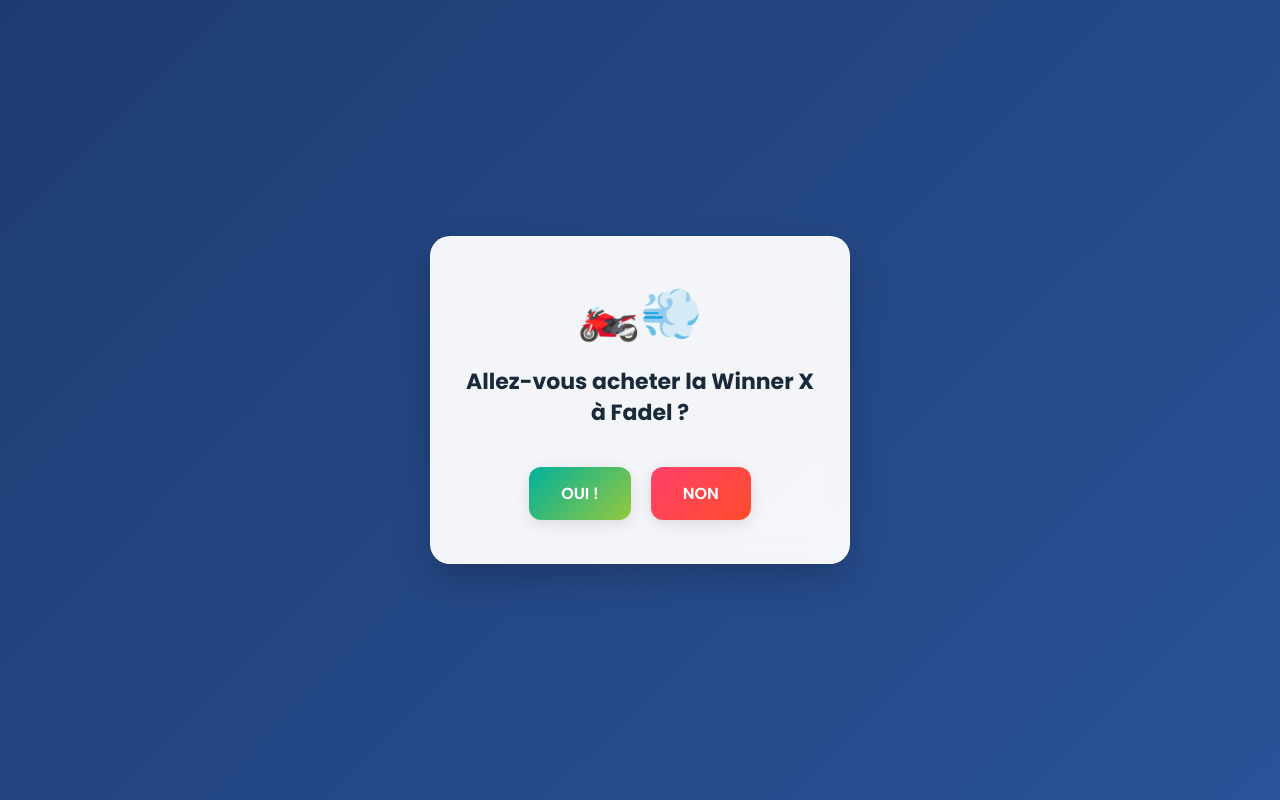
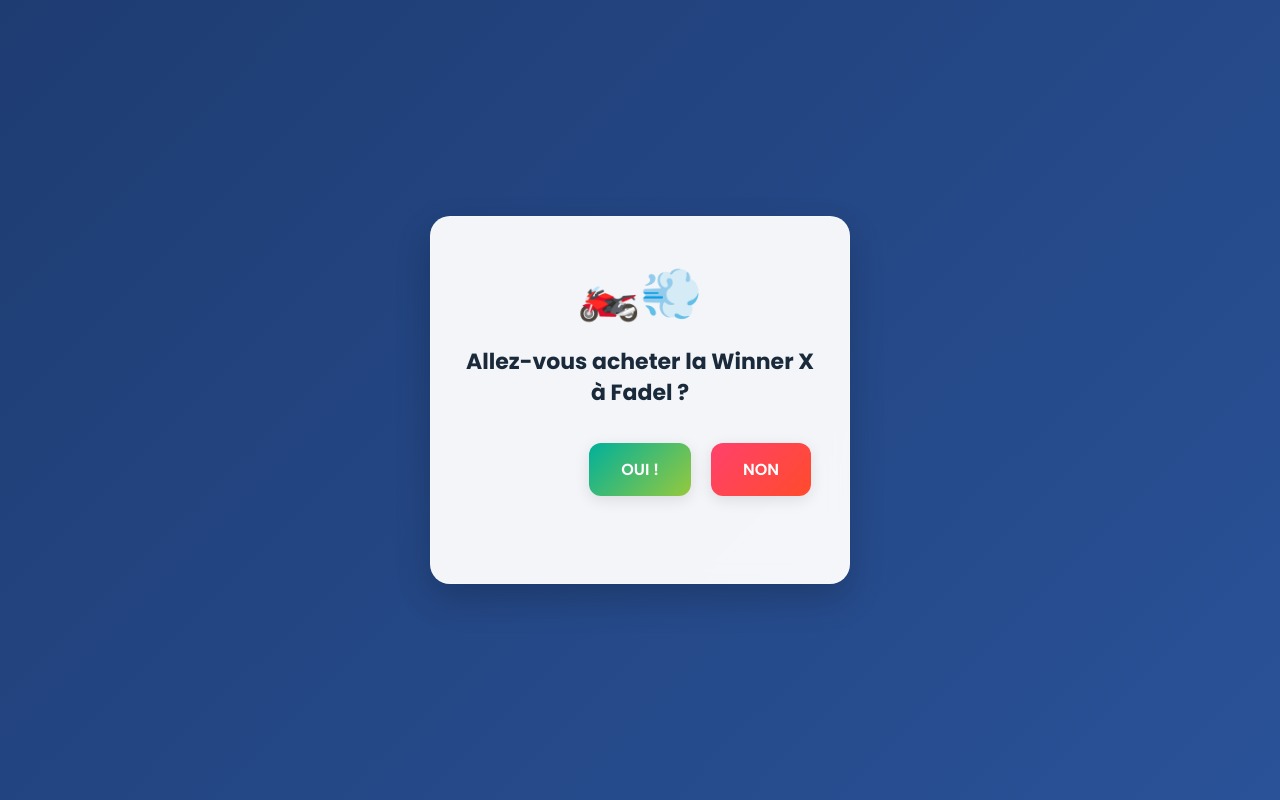
Before and after one commit to Limule07-DARK/Specialement-pour-toi, a plain HTML site: page index.html in a window 1280 px wide. Drawn offline with Linux system fonts and the light colour scheme.

Commit message:
Update index.html
moi je me cherche

```diff
--- a/index.html
+++ b/index.html
@@ -4,7 +4,7 @@
   <meta charset="UTF-8">
   <meta name="viewport" content="width=device-width, initial-scale=1.0">
   <title>Une question très importante...</title>
-  <!-- Importation d'une belle police Google -->
+  <!-- Importation de la police Google Poppins -->
   <link href="https://fonts.googleapis.com/css2?family=Poppins:wght@400;600;700&display=swap" rel="stylesheet">
   <style>
     * {
@@ -25,6 +25,7 @@
     }
 
     .card {
+      position: relative; /* Indispensable pour garder le bouton enfermé dedans */
       background: rgba(255, 255, 255, 0.95);
       padding: 40px 30px;
       border-radius: 20px;
@@ -32,6 +33,7 @@
       text-align: center;
       max-width: 420px;
       width: 90%;
+      min-height: 320px;
       backdrop-filter: blur(10px);
       border: 1px solid rgba(255, 255, 255, 0.3);
       animation: fadeIn 0.8s ease-out;
@@ -52,10 +54,10 @@
 
     .btn-container {
       position: relative;
-      height: 60px;
+      height: 100px;
       display: flex;
       justify-content: center;
-      align-items: center;
+      align-items: flex-start;
       gap: 20px;
     }
 
@@ -68,7 +70,7 @@
       border-radius: 12px;
       cursor: pointer;
       box-shadow: 0 4px 15px rgba(0,0,0,0.1);
-      transition: transform 0.2s ease, box-shadow 0.2s ease;
+      transition: transform 0.15s ease, left 0.15s ease, top 0.15s ease;
     }
 
     #btn-oui {
@@ -84,7 +86,7 @@
     #btn-non {
       background: linear-gradient(135deg, #ff416c, #ff4b2b);
       color: white;
-      z-index: 1000;
+      position: absolute;
     }
 
     @keyframes fadeIn {
@@ -101,7 +103,7 @@
 </head>
 <body>
 
-  <div class="card">
+  <div class="card" id="card">
     <div class="icon-box">🏍️💨</div>
     <h1>Allez-vous acheter la Winner X à Fadel ?</h1>
 
@@ -112,17 +114,27 @@
   </div>
 
   <script>
+    // Repositionne le bouton NON au départ
+    window.onload = function() {
+      const btnNon = document.getElementById("btn-non");
+      const btnOui = document.getElementById("btn-oui");
+      btnNon.style.left = (btnOui.offsetLeft + btnOui.offsetWidth + 20) + "px";
+      btnNon.style.top = btnOui.offsetTop + "px";
+    };
+
     function fuir() {
+      const card = document.getElementById("card");
       const btnNon = document.getElementById("btn-non");
 
-      // Calcul d'une position aléatoire dans l'écran
-      const maxX = window.innerWidth - btnNon.offsetWidth - 20;
-      const maxY = window.innerHeight - btnNon.offsetHeight - 20;
+      // Limites intérieures du carré blanc (avec marge de sécurité)
+      const padding = 20;
+      const maxX = card.clientWidth - btnNon.offsetWidth - padding;
+      const maxY = card.clientHeight - btnNon.offsetHeight - padding;
 
-      const randomX = Math.max(20, Math.floor(Math.random() * maxX));
-      const randomY = Math.max(20, Math.floor(Math.random() * maxY));
+      // Génération de coordonnées uniquement dans le carré blanc
+      const randomX = Math.floor(Math.random() * (maxX - padding)) + padding;
+      const randomY = Math.floor(Math.random() * (maxY - padding)) + padding;
 
-      btnNon.style.position = "fixed";
       btnNon.style.left = randomX + "px";
       btnNon.style.top = randomY + "px";
     }
```
